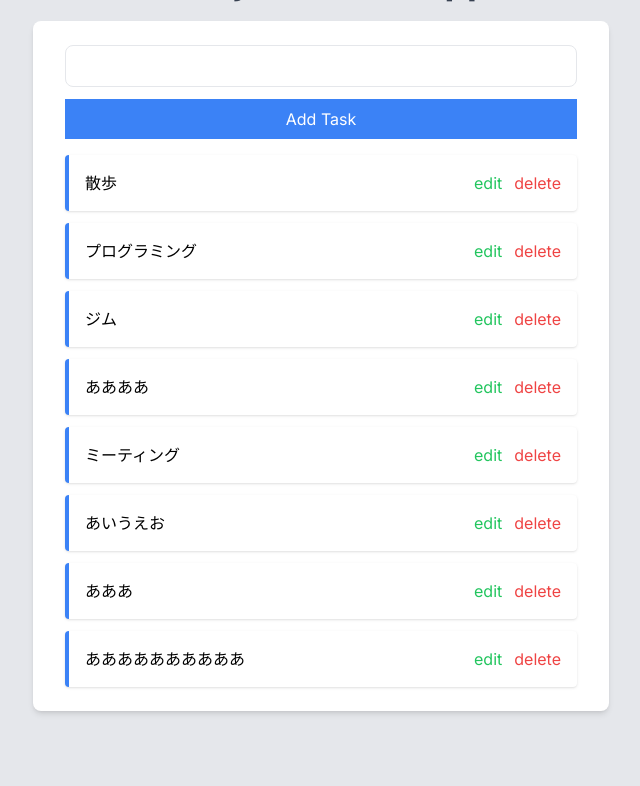
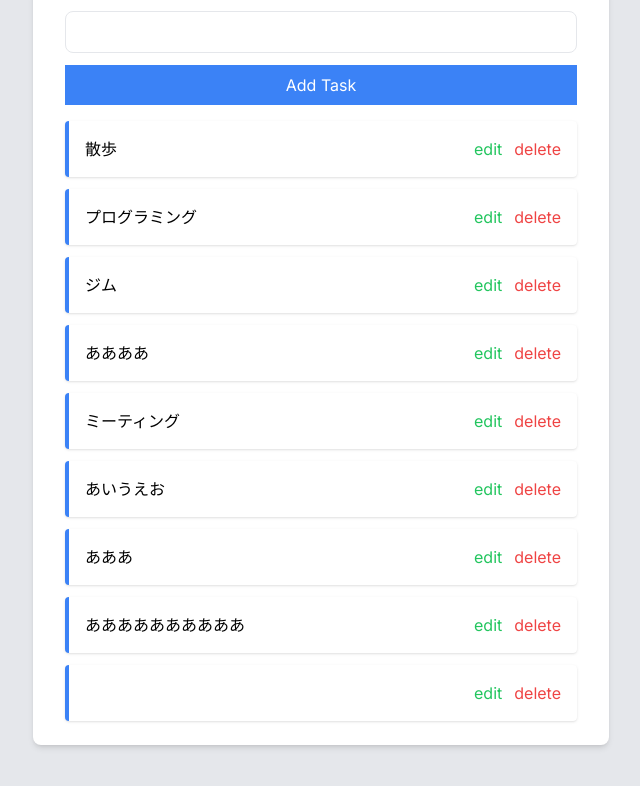
Before and after one commit to sora-00/nextjs13-todoapp, a Next.js app in the folder nextjs/todoapp-nextjs-youtube/: page / in a window 1280 px wide. Shown: the top 786 px of the page, without its empty margins (319-959 px from the left). Built offline with nearby package versions, Linux system fonts and the light colour scheme; data requests are answered from the project's data file.

Commit message:
editしてsaveができるようになってるはず

```diff
--- a/nextjs/todoapp-nextjs-youtube/src/app/components/Todo.tsx
+++ b/nextjs/todoapp-nextjs-youtube/src/app/components/Todo.tsx
@@ -2,6 +2,7 @@
 
 import React, { useState } from "react";
 import { Task } from "../pages/api/types";
+import { editTodo } from "../pages/api/api";
 
 interface TodoProps {
   todo: Task;
@@ -16,6 +17,7 @@ const Todo = ({ todo }: TodoProps) => {
   };
 
   const handleSave = async () => {
+    await editTodo(todo.id, editedTaskTitle);
     setIsEditing(false);
   };
 
@@ -29,6 +31,9 @@ const Todo = ({ todo }: TodoProps) => {
           type="text"
           className="mr-2 py-1 px-2 rounded border-gray-400 border"
           value={editedTaskTitle}
+          onChange={(e: React.ChangeEvent<HTMLInputElement>) =>
+            setEditedTaskTitle(e.target.value)
+          }
         />
       ) : (
         <span>{todo.text}</span>
--- a/nextjs/todoapp-nextjs-youtube/src/app/data/todos.json
+++ b/nextjs/todoapp-nextjs-youtube/src/app/data/todos.json
@@ -31,6 +31,10 @@
     {
       "id": "70533d86-ae8b-4f66-93ea-190d55ecd5b8",
       "text": "ああああああああああ"
+    },
+    {
+      "id": "d11539c4-da83-4fa0-bcbe-d1e769b9637b",
+      "text": ""
     }
   ]
 }
```
